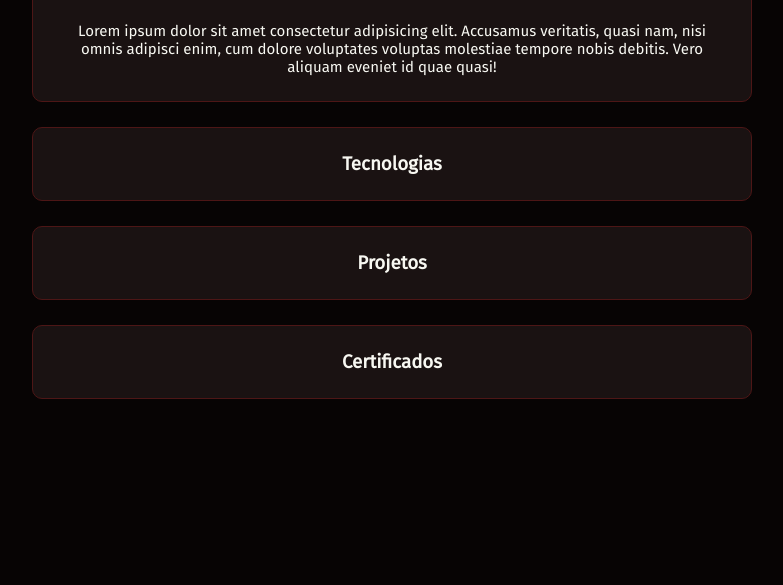
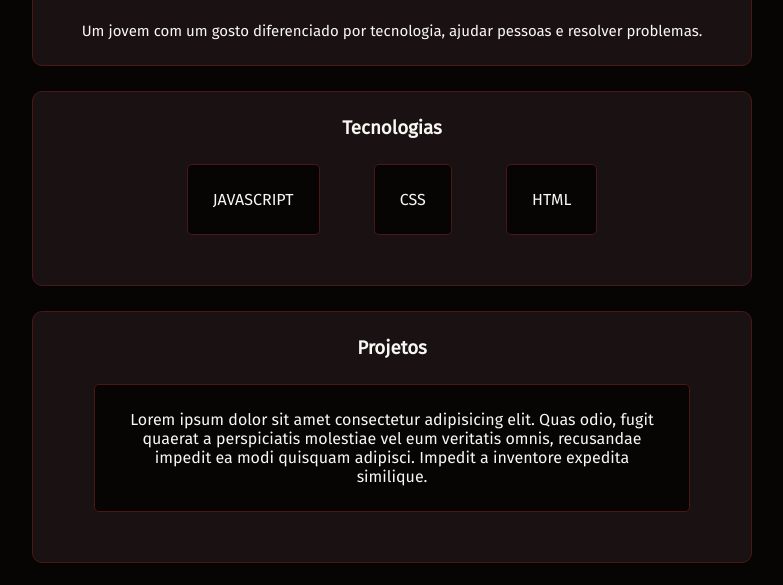
Before and after one commit to SureAndrey/portfolio, a plain HTML site: page index.html in a window 1280 px wide. Shown: the part 174-759 px from the top of the page, without its empty margins (248-1031 px from the left). Drawn offline with Linux system fonts and the light colour scheme.

Commit message:
+box-[sections] | +bio att

```diff
--- a/css/master.css
+++ b/css/master.css
@@ -6,11 +6,16 @@
 }
 
 :root {
-  --margin: 25px 0;
+  --margin-h: 25px 0;
+  --margin-v: 0 25px;
+  --margin-h-v: 25px;
   --margin-auto: 25px auto;
+
+  --padding: 25px;
 
   --border: 1px solid #4d1616;
   --border-radius: 10px;
+  --border-radius-small: 5px;
 
   --font: 15px;
   --font-color: #f8f8f2;
@@ -20,23 +25,23 @@
 }
 
 body {
+  color: var(--font-color);
   width: 720px;
   margin: 0 auto;
-  color: var(--font-color);
   background-color: var(--background-bottom);
 }
 
-#titulo    {margin:    var(--margin);}
-#titulo h2 {font-size: var(--font); color: #ff0852;}
-#biography {font-size: var(--font); margin: var(--margin);}
+#titulo    { margin:    var(--margin-h); }
+#titulo h2 { font-size: var(--font); color: #ff0852; }
+#biography { font-size: var(--font); margin: var(--margin-h); }
 
 header,
 #skills,
 #projects,
 #certificates {
+  margin: var(--margin-h);
   border: var(--border);
   border-radius: var(--border-radius);
-  margin: var(--margin);
   background-color: var(--background);
 }
 
@@ -44,23 +49,30 @@ header,
 #container-skills,
 #container-projects,
 #container-certificates {
+  width: 90%;
   margin: var(--margin-auto);
-  width: 90%;
   text-align: center;
 }
 
-/* MOBILE */
+#box-skills,
+#box-projects,
+#box-certificates {
+  margin: var(--margin-h-v);
+  border: var(--border);
+  display: inline-block;
+  padding: var(--padding);
+  border-radius: var(--border-radius-small);
+  background-color: var(--background-bottom);
+}
 
 @media (max-width:800px) {
   body {
     width: 90%;
   }
-
 }
 
-/* CARDS */
-
+/* ICONS */
 /* ul utilizado apenas nos icons */
-ul     {list-style-type: none}
-ul li  {display: inline-block}
-.icons {width: 35px;}
+ul     { list-style-type: none }
+ul li  { display: inline-block }
+.icons { width: 35px; }
--- a/index.html
+++ b/index.html
@@ -5,6 +5,7 @@
 	<meta http-equiv="X-UA-Compatible" content="IE=edge">
 	<meta name="viewport" content="width=device-width, initial-scale=1.0">
 	<title>Portifolio</title>
+
 	<link rel="stylesheet" href="css/master.css">
 
 	<!-- fonts -->
@@ -52,7 +53,7 @@
 				</ul>
 
 				<div id="biography">
-					<p>Lorem ipsum dolor sit amet consectetur adipisicing elit. Accusamus veritatis, quasi nam, nisi omnis adipisci enim, cum dolore voluptates voluptas molestiae tempore nobis debitis. Vero aliquam eveniet id quae quasi!</p>
+					<p>Um jovem com um gosto diferenciado por tecnologia, ajudar pessoas e resolver problemas.</p>
 				</div>
 			</div>
 		</header>
@@ -61,21 +62,35 @@
 			<section id="skills">
 				<div id="container-skills">
 					<h3>Tecnologias</h3>
+					<div id="box-skills">
+						JAVASCRIPT
+					</div>
+					<div id="box-skills">
+						CSS
+					</div>
+					<div id="box-skills">
+						HTML
+					</div>
 				</div>
 			</section>
 
 			<section id="projects">
 				<div id="container-projects">
 					<h3>Projetos</h3>
+					<div id="box-projects">
+						Lorem ipsum dolor sit amet consectetur adipisicing elit. Quas odio, fugit quaerat a perspiciatis molestiae vel eum veritatis omnis, recusandae impedit ea modi quisquam adipisci. Impedit a inventore expedita similique.
+					</div>
 				</div>
 			</section>
 
 			<section id="certificates">
 				<div id="container-certificates">
 					<h3>Certificados</h3>
+					<div id="box-certificates">
+						Lorem ipsum, dolor sit amet consectetur adipisicing elit. Nisi corporis enim possimus quo quis, placeat consectetur ducimus numquam in neque! Cumque dicta et illum est consequatur! Fuga sit quae quaerat.
+					</div>
 				</div>
 			</section>
-
 		</main>
 
 	</div>
@@ -84,4 +99,5 @@
 
 <!--
 	icons: https://devicon.dev/
+	font:  Fira Sans
 -->
```
Lines whose indentation alone changed are shown as unchanged.
